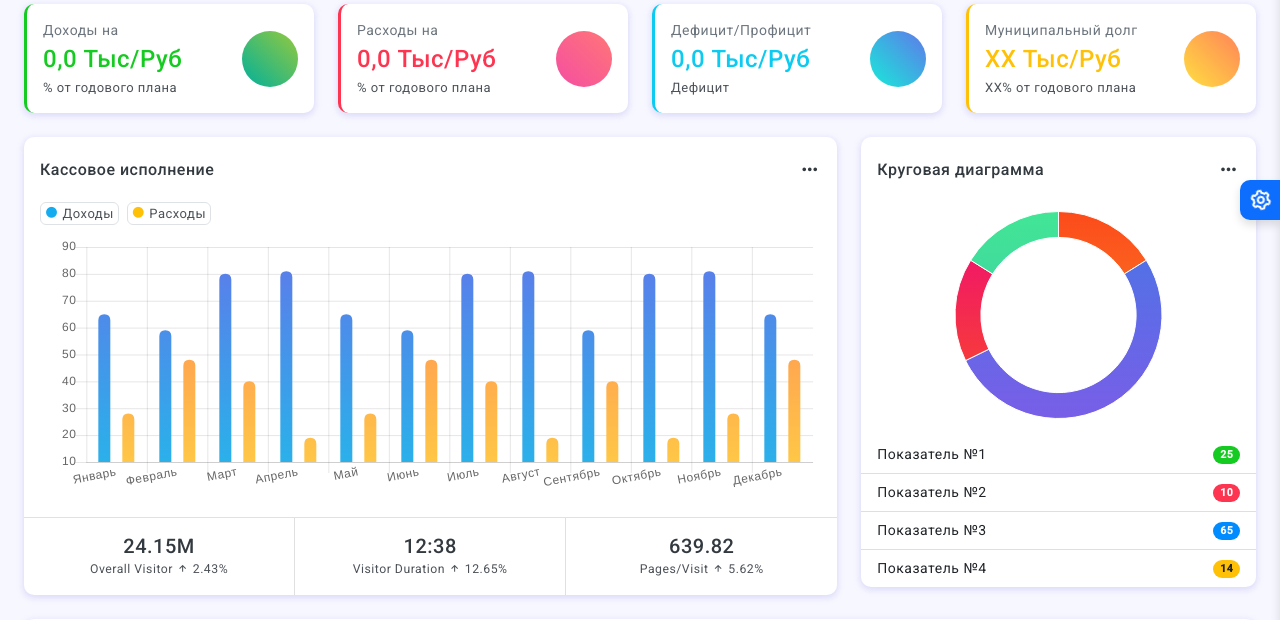
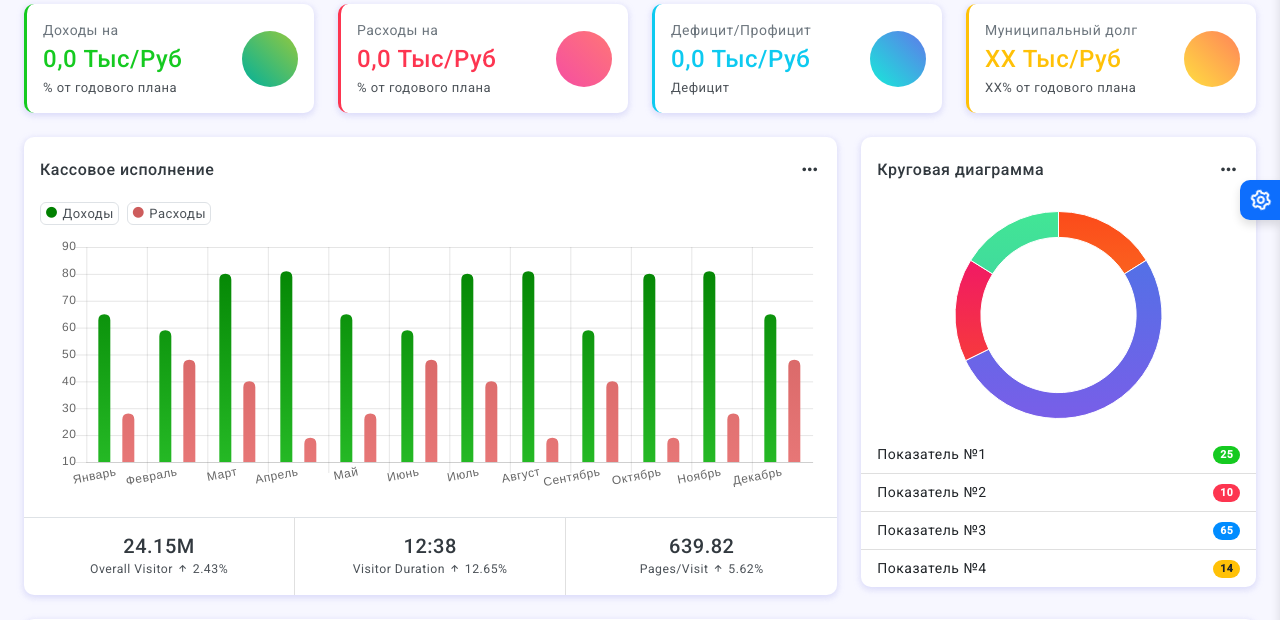
Before and after one commit to Reken89/finance, a PHP site: page /views/start.php in a window 1280 px wide. Shown: the part 140-760 px from the top of the page. Run offline with PHP 8.4, Linux system fonts and the light colour scheme; the template is opened without the code that fills it, so the values that code supplies are empty.

Commit message:
Незначительная правка цвета диаграммы

```diff
--- a/assets/js/index.js
+++ b/assets/js/index.js
@@ -7,12 +7,12 @@ $(function() {
   var ctx = document.getElementById("chart1").getContext('2d');
 
   var gradientStroke1 = ctx.createLinearGradient(0, 0, 0, 300);
-      gradientStroke1.addColorStop(0, '#6078ea');
-      gradientStroke1.addColorStop(1, '#17c5ea');
+      gradientStroke1.addColorStop(0, '#008000');
+      gradientStroke1.addColorStop(1, '#32CD32');
 
   var gradientStroke2 = ctx.createLinearGradient(0, 0, 0, 300);
-      gradientStroke2.addColorStop(0, '#ff8359');
-      gradientStroke2.addColorStop(1, '#ffdf40');
+      gradientStroke2.addColorStop(0, '#CD5C5C');
+      gradientStroke2.addColorStop(1, '#F08080');
 
       var myChart = new Chart(ctx, {
         type: 'bar',
--- a/views/start.php
+++ b/views/start.php
@@ -220,8 +220,8 @@ $date = [
 								</div>
 							</div>
 							<div class="d-flex align-items-center ms-auto font-13 gap-2 my-3">
-								<span class="border px-1 rounded cursor-pointer"><i class="bx bxs-circle me-1" style="color: #14abef"></i>Доходы</span>
-								<span class="border px-1 rounded cursor-pointer"><i class="bx bxs-circle me-1" style="color: #ffc107"></i>Расходы</span>
+								<span class="border px-1 rounded cursor-pointer"><i class="bx bxs-circle me-1" style="color: #008000"></i>Доходы</span>
+								<span class="border px-1 rounded cursor-pointer"><i class="bx bxs-circle me-1" style="color: #CD5C5C"></i>Расходы</span>
 							</div>
 							<div class="chart-container-1">
 								<canvas id="chart1"></canvas>
```
